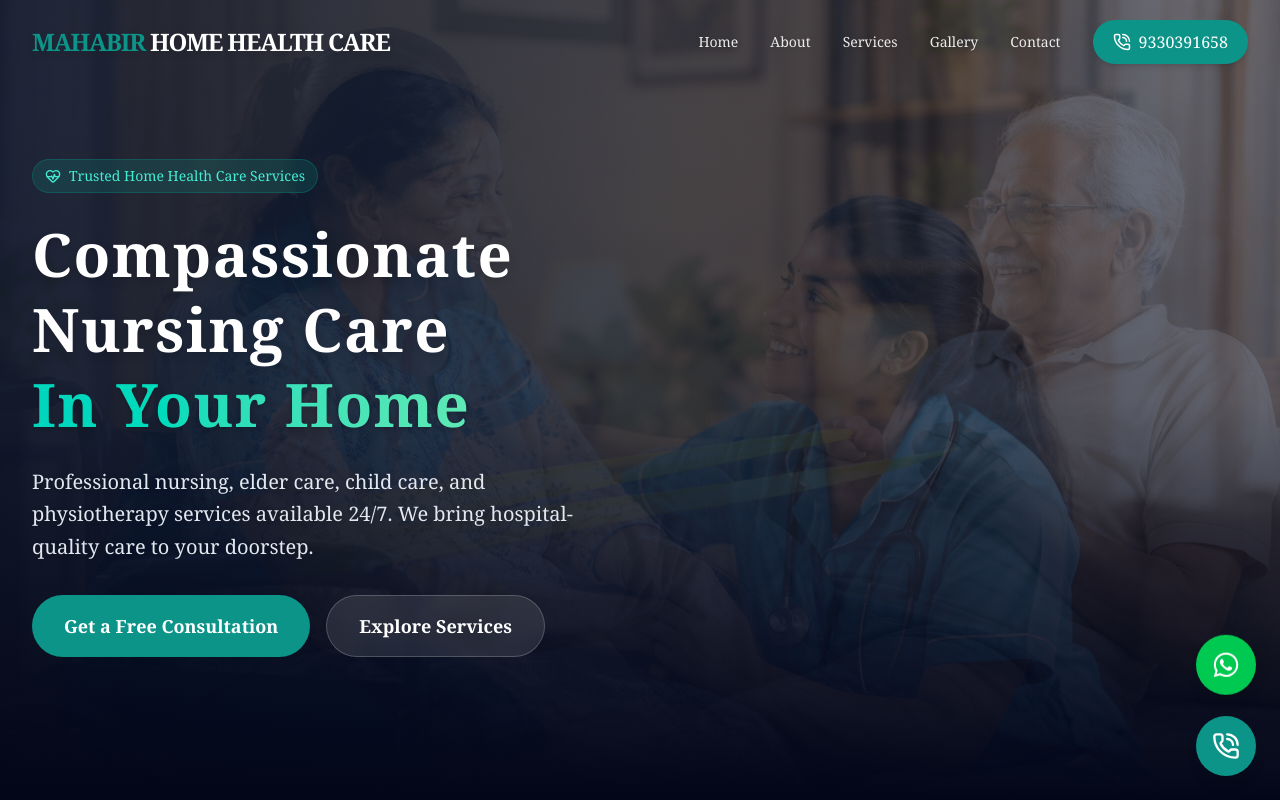
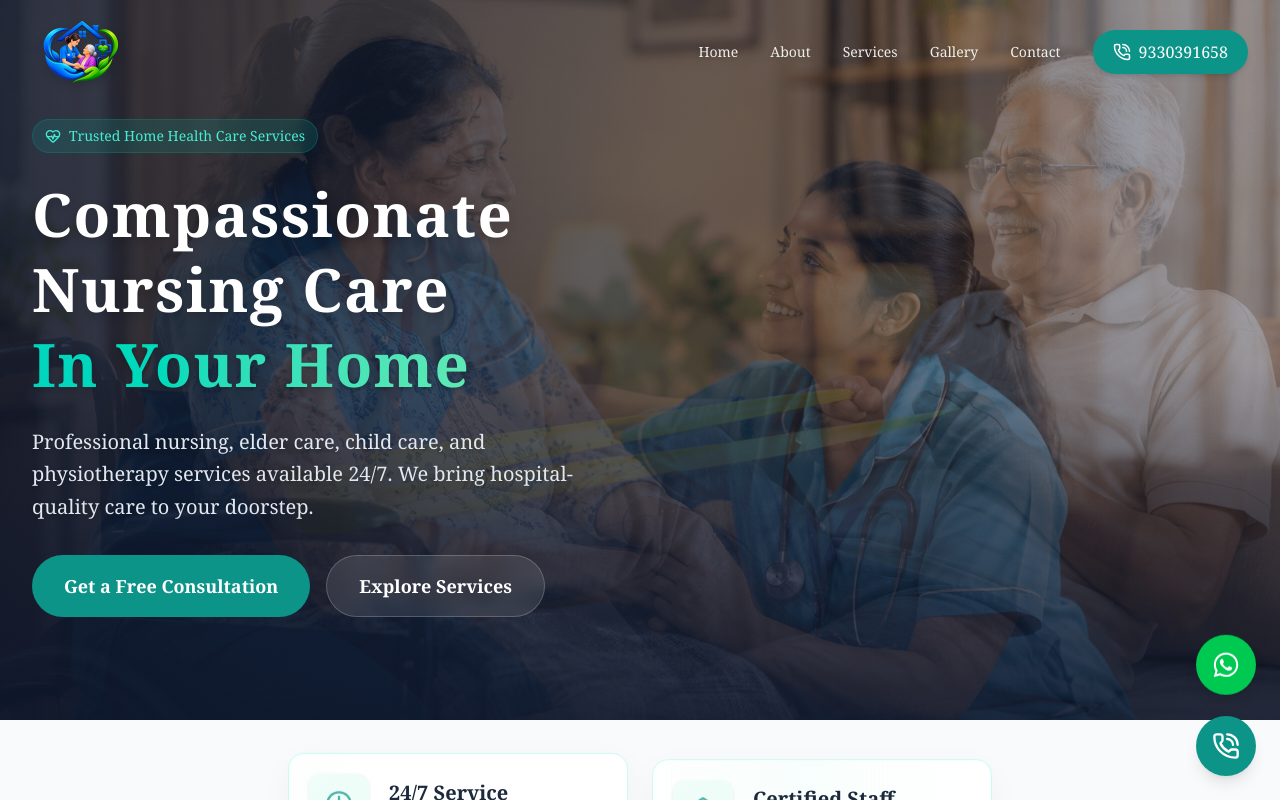
Before and after one commit to deosweb2025/MAHABIR_HOME_HEALTH_CARE-Webpage, a React (Vite) app: page / in a window 1280 px wide. Shown: the top 800 px of the page. Built offline with nearby package versions, Linux system fonts and the light colour scheme.

Commit message:
add logos

```diff
--- a/index.html
+++ b/index.html
@@ -2,7 +2,7 @@
 <html lang="en">
   <head>
     <meta charset="UTF-8" />
-    <link rel="icon" type="image/svg+xml" href="/favicon.svg" />
+    <link rel="icon" type="image/svg+xml" href="/src/assets/logos/logo.png" />
     <meta name="viewport" content="width=device-width, initial-scale=1.0" />
     <title>mahabir-home-health-care</title>
   </head>
--- a/src/components/Footer.jsx
+++ b/src/components/Footer.jsx
@@ -1,4 +1,5 @@
 import { Phone, Mail, MapPin } from 'lucide-react';
+import logoUrl from '../assets/logos/logo.png';
 
 const Footer = () => {
   return (
@@ -9,9 +10,13 @@ const Footer = () => {
 
           {/* Brand Info */}
           <div className="flex flex-col gap-4">
-            <span className="text-xl md:text-2xl font-bold tracking-tighter text-white">
-              <span className="text-primary">MAHABIR</span> HOME HEALTH CARE
-            </span>
+            <a href="#home" className="inline-block w-fit">
+              <img
+                src={logoUrl}
+                alt="Mahabir Home Health Care"
+                className="h-14 sm:h-16 w-auto object-contain"
+              />
+            </a>
             <p className="text-sm leading-relaxed text-slate-400 max-w-sm">
               Providing compassionate, hospital-quality nursing and health care services directly to your doorstep. 24/7 round-the-clock professional support.
             </p>
--- a/src/components/Hero.jsx
+++ b/src/components/Hero.jsx
@@ -19,26 +19,26 @@ const Hero = () => {
   }, []);
 
   return (
-    <section id="home" className="relative min-h-screen w-full overflow-hidden bg-slate-900">
+    <section id="home" className="relative min-h-[85vh] md:min-h-[90vh] w-full overflow-hidden bg-slate-900">
       {/* Image Slider */}
       <AnimatePresence mode="popLayout">
         <motion.img
           key={currentImageIndex}
           src={heroImages[currentImageIndex]}
           alt="Home Health Care"
-          initial={{ opacity: 0, scale: 1.05 }}
-          animate={{ opacity: 1, scale: 1 }}
+          initial={{ opacity: 0 }}
+          animate={{ opacity: 1 }}
           exit={{ opacity: 0 }}
           transition={{ duration: 1.2, ease: "easeInOut" }}
-          className="absolute inset-0 w-full h-full object-cover"
+          className="absolute inset-0 w-full h-full object-cover object-center"
         />
       </AnimatePresence>
       {/* Gradient Overlays */}
-      <div className="absolute inset-0 bg-gradient-to-r from-slate-900/90 via-slate-800/70 to-slate-900/40 z-0"></div>
-      <div className="absolute inset-0 bg-gradient-to-t from-slate-950 via-slate-900/20 to-transparent z-0"></div>
+      <div className="absolute inset-0 bg-gradient-to-r from-slate-900/80 via-slate-800/50 to-slate-900/10 z-0"></div>
+      <div className="absolute inset-0 bg-gradient-to-t from-slate-900/80 via-slate-900/10 to-transparent z-0"></div>
 
       {/* Content */}
-      <div className="relative z-10 min-h-screen max-w-7xl mx-auto px-4 sm:px-6 lg:px-8 flex flex-col justify-center pt-24 pb-12">
+      <div className="relative z-10 min-h-[85vh] md:min-h-[90vh] max-w-7xl mx-auto px-4 sm:px-6 lg:px-8 flex flex-col justify-center pt-24 pb-12">
 
         <div className="flex-1 flex flex-col justify-center w-full">
           <motion.div
--- a/src/components/Navbar.jsx
+++ b/src/components/Navbar.jsx
@@ -1,5 +1,6 @@
 import { useState, useEffect } from 'react';
 import { Menu, X, PhoneCall } from 'lucide-react';
+import logoUrl from '../assets/logos/logo.png';
 
 const Navbar = () => {
   const [isScrolled, setIsScrolled] = useState(false);
@@ -31,8 +32,12 @@ const Navbar = () => {
         <div className="flex justify-between items-center">
           {/* Logo */}
           <div className="flex-shrink-0 flex items-center">
-            <a href="#home" className={`text-lg sm:text-xl md:text-2xl font-bold tracking-tighter ${isScrolled ? 'text-secondary' : 'text-white drop-shadow-md'}`}>
-              <span className="text-primary">MAHABIR</span> HOME HEALTH CARE
+            <a href="#home" className="flex items-center">
+              <img
+                src={logoUrl}
+                alt="Mahabir Home Health Care"
+                className={`h-12 sm:h-14 lg:h-16 w-auto object-contain transition-all duration-300 ${!isScrolled ? 'drop-shadow-lg' : ''}`}
+              />
             </a>
           </div>
 
```
Also changed, not shown: src/assets/logos/logo.png (added).
